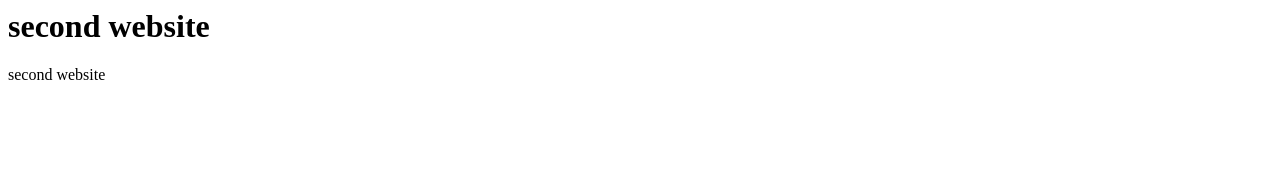
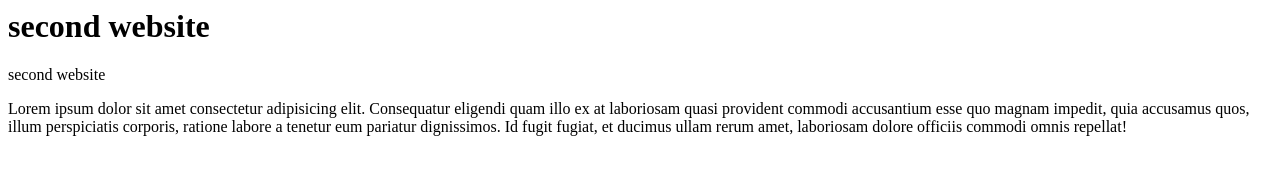
Before and after one commit to mcortina5/second-website, a plain HTML site: page index.html in a window 1280 px wide. Drawn offline with Linux system fonts and the light colour scheme.

Commit message:
i added new stuff

```diff
--- a/index.html
+++ b/index.html
@@ -3,5 +3,7 @@
 <body>
     <h1>second website</h1>
     <p>second website</p>
+
+    <p>Lorem ipsum dolor sit amet consectetur adipisicing elit. Consequatur eligendi quam illo ex at laboriosam quasi provident commodi accusantium esse quo magnam impedit, quia accusamus quos, illum perspiciatis corporis, ratione labore a tenetur eum pariatur dignissimos. Id fugit fugiat, et ducimus ullam rerum amet, laboriosam dolore officiis commodi omnis repellat!</p>
 </body>
 </html>
```
